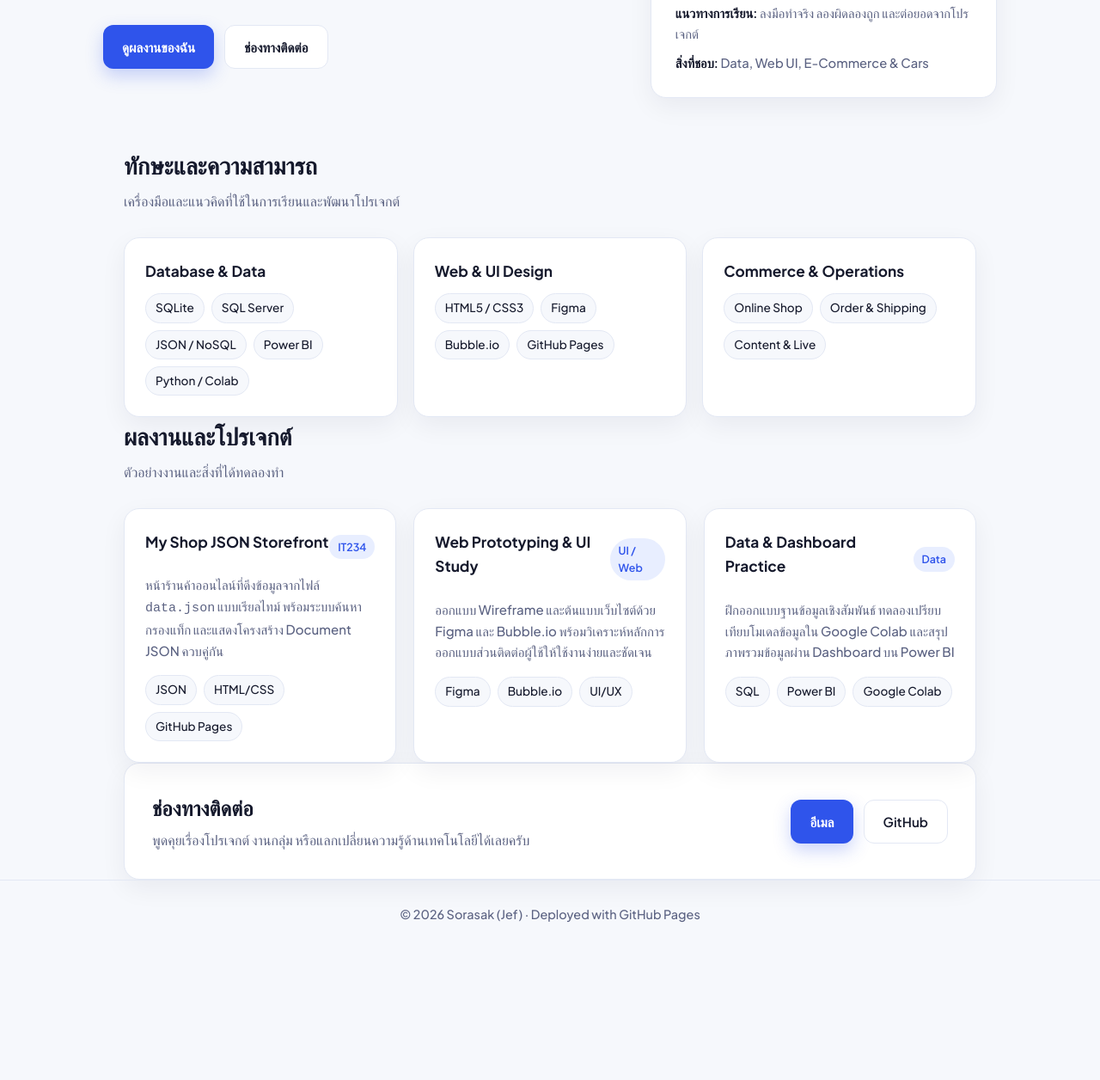
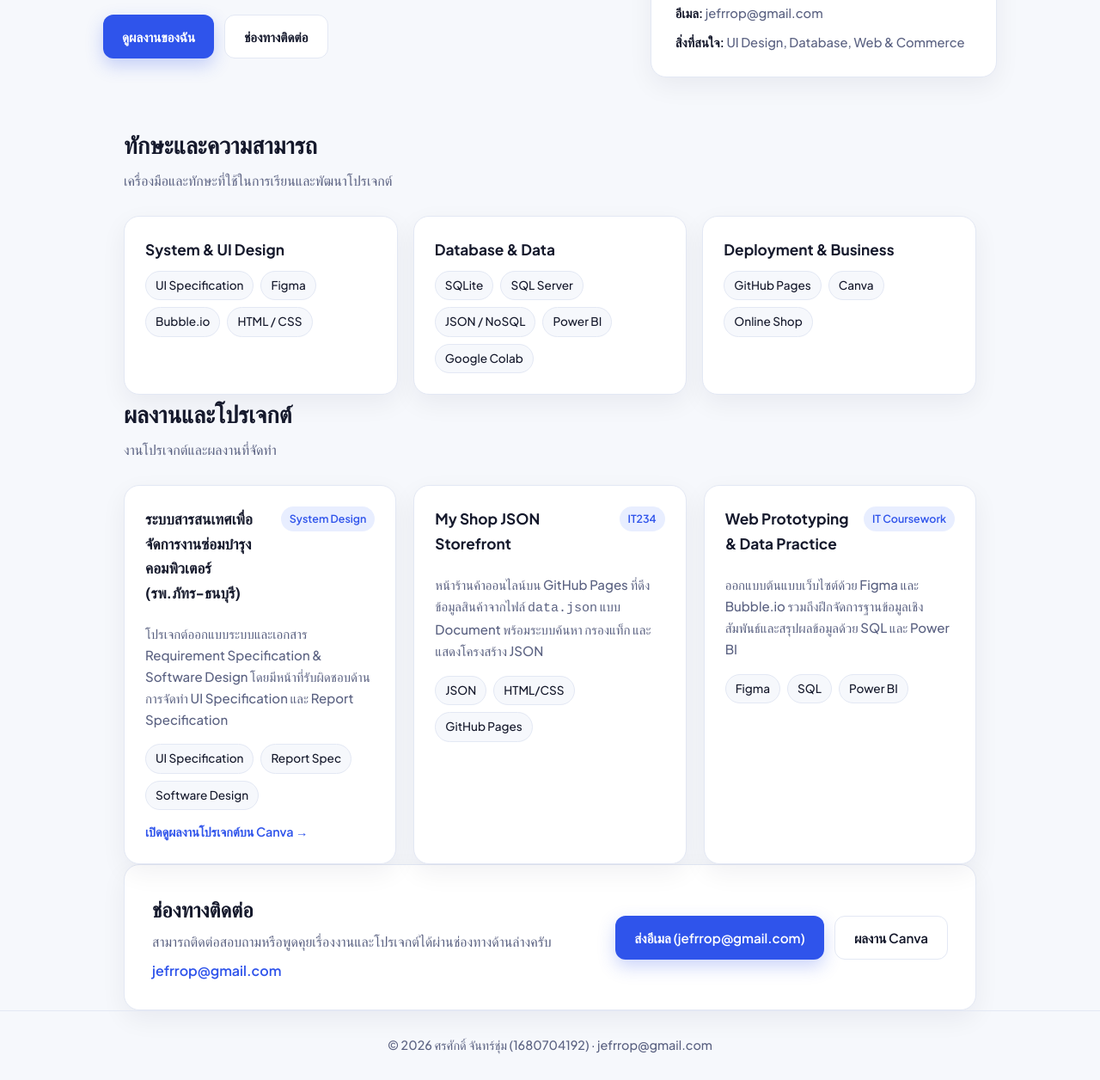
Before and after one commit to sorasak-cc/Portfolio-sorasak-cc.github.io, a plain HTML site: page index.html in a window 1280 px wide. Shown: the part 382-1638 px from the top of the page at 86% size. Before the commit the page ends 1486 px from the top, so only its background shows below. Drawn offline with Linux system fonts and the light colour scheme; a web font is replaced by a local one.

Commit message:
Update index.html

```diff
--- a/index.html
+++ b/index.html
@@ -3,7 +3,7 @@
 <head>
   <meta charset="UTF-8" />
   <meta name="viewport" content="width=device-width, initial-scale=1.0" />
-  <title>Jef (สรศักดิ์) — IT Portfolio</title>
+  <title>ศรศักดิ์ จันทร์ชุ่ม (1680704192) — Portfolio</title>
   <link rel="preconnect" href="https://fonts.googleapis.com" />
   <link rel="preconnect" href="https://fonts.gstatic.com" crossorigin />
   <link href="https://fonts.googleapis.com/css2?family=Anuphan:wght@400;500;600;700&family=Plus+Jakarta+Sans:wght@500;600;700&display=swap" rel="stylesheet" />
@@ -236,11 +236,14 @@
       border-radius: var(--radius);
       padding: 24px;
       box-shadow: var(--shadow);
+      display: flex;
+      flex-direction: column;
+      justify-content: space-between;
     }
 
     .card h3 {
       font-size: 1.08rem;
-      margin-bottom: 12px;
+      margin-bottom: 10px;
     }
 
     .tags {
@@ -268,7 +271,8 @@
     .project-top {
       display: flex;
       justify-content: space-between;
-      align-items: center;
+      align-items: flex-start;
+      gap: 10px;
       margin-bottom: 12px;
     }
 
@@ -279,12 +283,27 @@
       background: var(--primary-soft);
       padding: 4px 10px;
       border-radius: 999px;
+      white-space: nowrap;
     }
 
     .card p {
       color: var(--muted);
       font-size: 0.94rem;
       margin-bottom: 16px;
+    }
+
+    .project-link {
+      display: inline-flex;
+      align-items: center;
+      gap: 6px;
+      margin-top: 14px;
+      font-size: 0.9rem;
+      font-weight: 600;
+      color: var(--primary);
+    }
+
+    .project-link:hover {
+      text-decoration: underline;
     }
 
     /* Contact */
@@ -304,6 +323,13 @@
     .contact-box p {
       color: var(--muted);
       margin-top: 4px;
+    }
+
+    .contact-email {
+      display: inline-block;
+      margin-top: 8px;
+      font-weight: 600;
+      color: var(--primary);
     }
 
     footer {
@@ -329,7 +355,7 @@
 <body>
   <header>
     <div class="container nav">
-      <a href="#" class="brand">Jef<span>.</span>Portfolio</a>
+      <a href="#" class="brand">ศรศักดิ์<span>.</span>Portfolio</a>
       <nav class="nav-links">
         <a href="#about">เกี่ยวกับฉัน</a>
         <a href="#skills">ทักษะ</a>
@@ -342,11 +368,11 @@
   <main>
     <section class="container hero" id="about">
       <div>
-        <div class="badge">Information Technology · Bangkok University</div>
-        <h1>สวัสดีครับ ผมสรศักดิ์ (เจฟ)</h1>
+        <div class="badge">รหัสนักศึกษา 1680704192 · เทคโนโลยีสารสนเทศ</div>
+        <h1>สวัสดีครับ ผมศรศักดิ์ จันทร์ชุ่ม</h1>
         <p>
-          นักศึกษาสาขาเทคโนโลยีสารสนเทศ มหาวิทยาลัยกรุงเทพ ที่สนใจด้านฐานข้อมูล การออกแบบ UI/UX
-          การวิเคราะห์ข้อมูล และการสร้างเว็บแอปพลิเคชัน รวมถึงการทำธุรกิจออนไลน์และโปรเจกต์สร้างสรรค์
+          นักศึกษาสาขาเทคโนโลยีสารสนเทศ มหาวิทยาลัยกรุงเทพ ที่สนใจด้านการออกแบบ UI Specification
+          ฐานข้อมูล การวิเคราะห์ข้อมูล และการพัฒนาเว็บแอปพลิเคชัน รวมถึงการทำธุรกิจออนไลน์และโปรเจกต์สร้างสรรค์
         </p>
         <div class="actions">
           <a href="#projects" class="btn btn-primary">ดูผลงานของฉัน</a>
@@ -355,13 +381,13 @@
       </div>
 
       <aside class="profile-card">
-        <div class="avatar">JF</div>
-        <h2>สรศักดิ์ จันทร์จุ่ม (เจฟ)</h2>
-        <div class="role">IT Student · Database &amp; Web Prototyping</div>
+        <div class="avatar">ศศ</div>
+        <h2>ศรศักดิ์ จันทร์ชุ่ม</h2>
+        <div class="role">รหัสนักศึกษา: 1680704192</div>
         <ul class="stat-list">
           <li><strong>สาขา:</strong> เทคโนโลยีสารสนเทศ</li>
-          <li><strong>แนวทางการเรียน:</strong> ลงมือทำจริง ลองผิดลองถูก และต่อยอดจากโปรเจกต์</li>
-          <li><strong>สิ่งที่ชอบ:</strong> Data, Web UI, E-Commerce &amp; Cars</li>
+          <li><strong>อีเมล:</strong> jefrrop@gmail.com</li>
+          <li><strong>สิ่งที่สนใจ:</strong> UI Design, Database, Web &amp; Commerce</li>
         </ul>
       </aside>
     </section>
@@ -369,34 +395,40 @@
     <section class="container" id="skills">
       <div class="section-head">
         <h2>ทักษะและความสามารถ</h2>
-        <p>เครื่องมือและแนวคิดที่ใช้ในการเรียนและพัฒนาโปรเจกต์</p>
+        <p>เครื่องมือและทักษะที่ใช้ในการเรียนและพัฒนาโปรเจกต์</p>
       </div>
       <div class="skills-grid">
         <div class="card">
+          <div>
+            <h3>System &amp; UI Design</h3>
+            <div class="tags">
+              <span class="tag">UI Specification</span>
+              <span class="tag">Figma</span>
+              <span class="tag">Bubble.io</span>
+              <span class="tag">HTML / CSS</span>
+            </div>
+          </div>
+        </div>
+        <div class="card">
+          <div>
             <h3>Database &amp; Data</h3>
             <div class="tags">
               <span class="tag">SQLite</span>
               <span class="tag">SQL Server</span>
               <span class="tag">JSON / NoSQL</span>
               <span class="tag">Power BI</span>
-            <span class="tag">Python / Colab</span>
+              <span class="tag">Google Colab</span>
+            </div>
           </div>
         </div>
         <div class="card">
-          <h3>Web &amp; UI Design</h3>
+          <div>
+            <h3>Deployment &amp; Business</h3>
             <div class="tags">
-            <span class="tag">HTML5 / CSS3</span>
-            <span class="tag">Figma</span>
-            <span class="tag">Bubble.io</span>
               <span class="tag">GitHub Pages</span>
+              <span class="tag">Canva</span>
+              <span class="tag">Online Shop</span>
             </div>
-        </div>
-        <div class="card">
-          <h3>Commerce &amp; Operations</h3>
-          <div class="tags">
-            <span class="tag">Online Shop</span>
-            <span class="tag">Order &amp; Shipping</span>
-            <span class="tag">Content &amp; Live</span>
           </div>
         </div>
       </div>
@@ -405,51 +437,60 @@
     <section class="container" id="projects">
       <div class="section-head">
         <h2>ผลงานและโปรเจกต์</h2>
-        <p>ตัวอย่างงานและสิ่งที่ได้ทดลองทำ</p>
+        <p>งานโปรเจกต์และผลงานที่จัดทำ</p>
       </div>
       <div class="projects-grid">
         <article class="card">
+          <div>
+            <div class="project-top">
+              <h3>ระบบสารสนเทศเพื่อจัดการงานซ่อมบำรุงคอมพิวเตอร์ (รพ.ภัทร-ธนบุรี)</h3>
+              <span class="pill">System Design</span>
+            </div>
+            <p>
+              โปรเจกต์ออกแบบระบบและเอกสาร Requirement Specification &amp; Software Design โดยมีหน้าที่รับผิดชอบด้านการจัดทำ UI Specification และ Report Specification
+            </p>
+            <div class="tags">
+              <span class="tag">UI Specification</span>
+              <span class="tag">Report Spec</span>
+              <span class="tag">Software Design</span>
+            </div>
+          </div>
+          <a href="https://canva.link/qx9o5fnsauv89p5" target="_blank" rel="noopener noreferrer" class="project-link">
+            เปิดดูผลงานโปรเจกต์บน Canva →
+          </a>
+        </article>
+
+        <article class="card">
+          <div>
             <div class="project-top">
               <h3>My Shop JSON Storefront</h3>
               <span class="pill">IT234</span>
             </div>
             <p>
-            หน้าร้านค้าออนไลน์ที่ดึงข้อมูลจากไฟล์ <code>data.json</code> แบบเรียลไทม์ พร้อมระบบค้นหา กรองแท็ก และแสดงโครงสร้าง Document JSON ควบคู่กัน
+              หน้าร้านค้าออนไลน์บน GitHub Pages ที่ดึงข้อมูลสินค้าจากไฟล์ <code>data.json</code> แบบ Document พร้อมระบบค้นหา กรองแท็ก และแสดงโครงสร้าง JSON
             </p>
             <div class="tags">
               <span class="tag">JSON</span>
               <span class="tag">HTML/CSS</span>
               <span class="tag">GitHub Pages</span>
             </div>
-        </article>
-
-        <article class="card">
-          <div class="project-top">
-            <h3>Web Prototyping &amp; UI Study</h3>
-            <span class="pill">UI / Web</span>
-          </div>
-          <p>
-            ออกแบบ Wireframe และต้นแบบเว็บไซต์ด้วย Figma และ Bubble.io พร้อมวิเคราะห์หลักการออกแบบส่วนติดต่อผู้ใช้ให้ใช้งานง่ายและชัดเจน
-          </p>
-          <div class="tags">
-            <span class="tag">Figma</span>
-            <span class="tag">Bubble.io</span>
-            <span class="tag">UI/UX</span>
           </div>
         </article>
 
         <article class="card">
+          <div>
             <div class="project-top">
-            <h3>Data &amp; Dashboard Practice</h3>
-            <span class="pill">Data</span>
+              <h3>Web Prototyping &amp; Data Practice</h3>
+              <span class="pill">IT Coursework</span>
             </div>
             <p>
-            ฝึกออกแบบฐานข้อมูลเชิงสัมพันธ์ ทดลองเปรียบเทียบโมเดลข้อมูลใน Google Colab และสรุปภาพรวมข้อมูลผ่าน Dashboard บน Power BI
+              ออกแบบต้นแบบเว็บไซต์ด้วย Figma และ Bubble.io รวมถึงฝึกจัดการฐานข้อมูลเชิงสัมพันธ์และสรุปผลข้อมูลด้วย SQL และ Power BI
             </p>
             <div class="tags">
+              <span class="tag">Figma</span>
               <span class="tag">SQL</span>
               <span class="tag">Power BI</span>
-            <span class="tag">Google Colab</span>
+            </div>
           </div>
         </article>
       </div>
@@ -459,11 +500,12 @@
       <div class="contact-box">
         <div>
           <h2>ช่องทางติดต่อ</h2>
-          <p>พูดคุยเรื่องโปรเจกต์ งานกลุ่ม หรือแลกเปลี่ยนความรู้ด้านเทคโนโลยีได้เลยครับ</p>
+          <p>สามารถติดต่อสอบถามหรือพูดคุยเรื่องงานและโปรเจกต์ได้ผ่านช่องทางด้านล่างครับ</p>
+          <a href="mailto:jefrrop@gmail.com" class="contact-email">jefrrop@gmail.com</a>
         </div>
         <div class="actions">
-          <a href="mailto:your-email@example.com" class="btn btn-primary">อีเมล</a>
-          <a href="https://github.com" target="_blank" rel="noopener noreferrer" class="btn btn-secondary">GitHub</a>
+          <a href="mailto:jefrrop@gmail.com" class="btn btn-primary">ส่งอีเมล (jefrrop@gmail.com)</a>
+          <a href="https://canva.link/qx9o5fnsauv89p5" target="_blank" rel="noopener noreferrer" class="btn btn-secondary">ผลงาน Canva</a>
         </div>
       </div>
     </section>
@@ -471,7 +513,7 @@
 
   <footer>
     <div class="container">
-      © 2026 Sorasak (Jef) · Deployed with GitHub Pages
+      © 2026 ศรศักดิ์ จันทร์ชุ่ม (1680704192) · jefrrop@gmail.com
     </div>
   </footer>
 </body>
```
Lines whose indentation alone changed are shown as unchanged.
